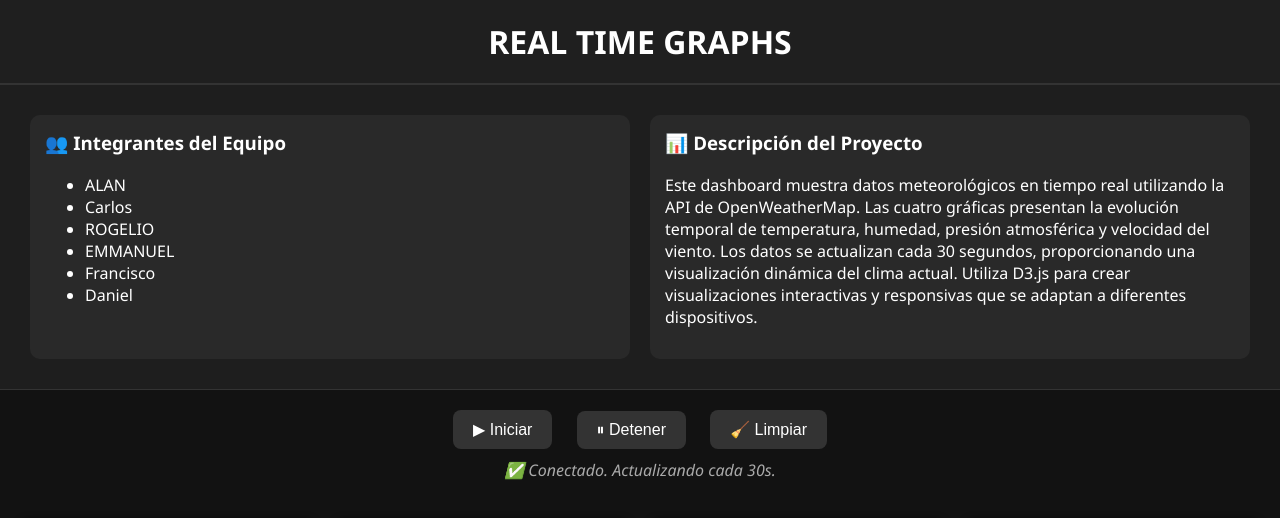
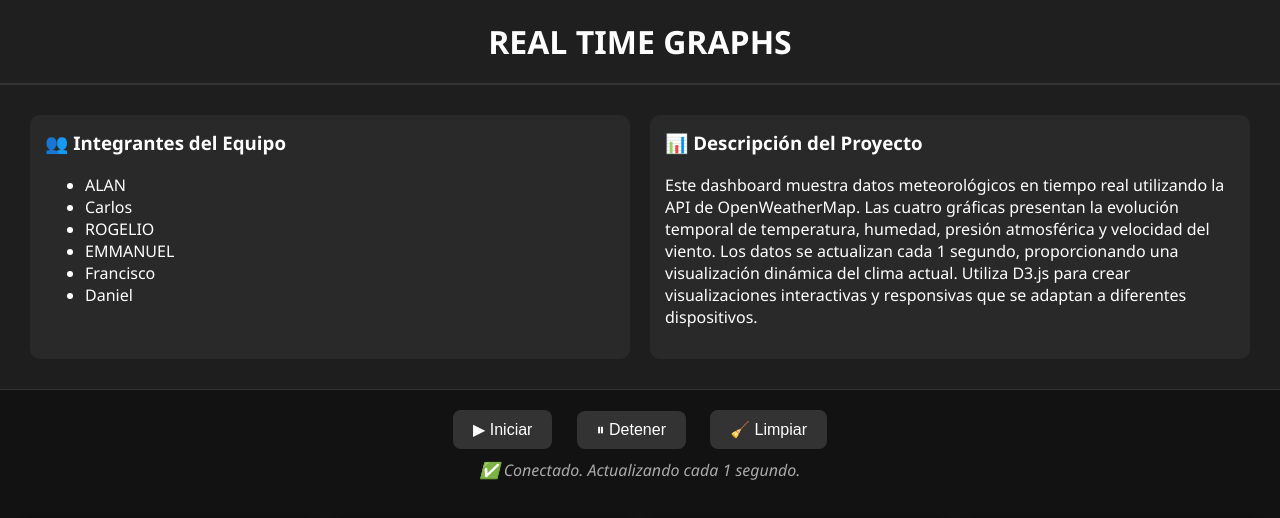
Before and after one commit to teil-wizard10/realtimedata, a plain HTML site: page index.html in a window 1280 px wide. Both pictures are taken after a click on the button "▶ Iniciar". Shown: the top 518 px of the page. Drawn offline with nearby package versions, Linux system fonts and the light colour scheme.

Commit message:
Update index.html

```diff
--- a/index.html
+++ b/index.html
@@ -120,7 +120,7 @@
     <div>
       <h3>📊 Descripción del Proyecto</h3>
       <p>
-        Este dashboard muestra datos meteorológicos en tiempo real utilizando la API de OpenWeatherMap. Las cuatro gráficas presentan la evolución temporal de temperatura, humedad, presión atmosférica y velocidad del viento. Los datos se actualizan cada 30 segundos, proporcionando una visualización dinámica del clima actual. Utiliza D3.js para crear visualizaciones interactivas y responsivas que se adaptan a diferentes dispositivos.
+        Este dashboard muestra datos meteorológicos en tiempo real utilizando la API de OpenWeatherMap. Las cuatro gráficas presentan la evolución temporal de temperatura, humedad, presión atmosférica y velocidad del viento. Los datos se actualizan cada 1 segundo, proporcionando una visualización dinámica del clima actual. Utiliza D3.js para crear visualizaciones interactivas y responsivas que se adaptan a diferentes dispositivos.
       </p>
     </div>
   </div>
@@ -240,7 +240,7 @@
         if (!intervalId) {
           simulateData(); // primer llamada inmediata
           intervalId = setInterval(simulateData, 1000);
-          status.textContent = "✅ Conectado. Actualizando cada 30s.";
+          status.textContent = "✅ Conectado. Actualizando cada 1 segundo.";
         }
       }, 1500);
     };
```
